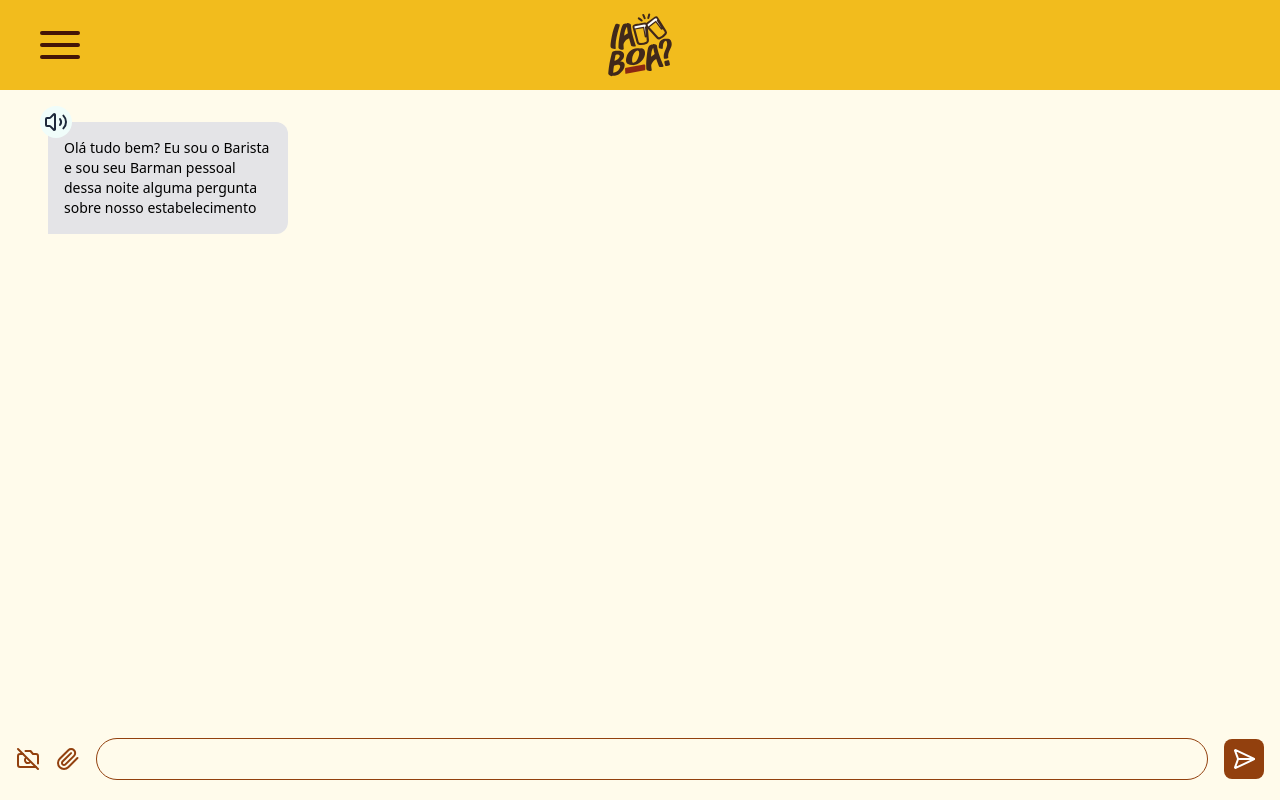
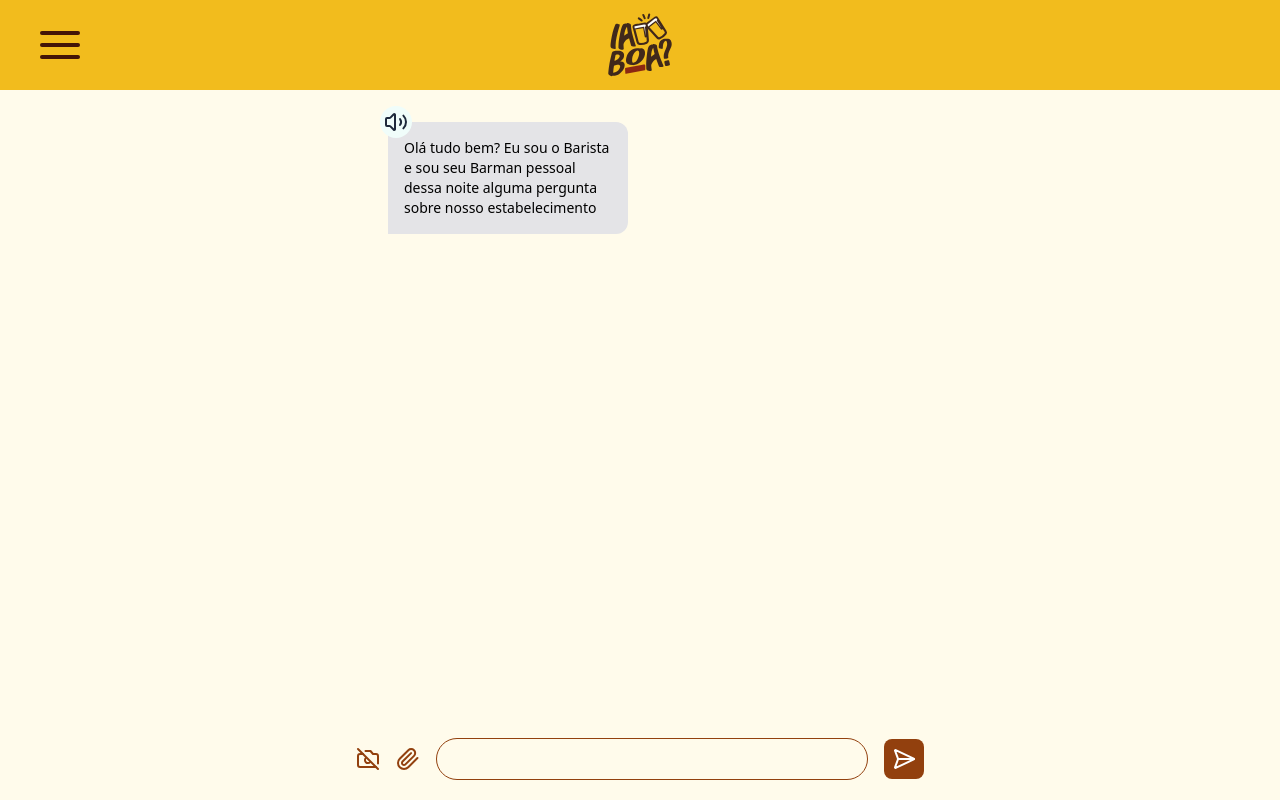
Before and after one commit to retr0lbb/text-to-speech-gemini-barista-app, a Next.js app: page / in a window 1280 px wide. Built offline with nearby package versions, Linux system fonts and the light colour scheme; no server answers.

Commit message:
feat: add some style breakpoints

```diff
--- a/app/page.tsx
+++ b/app/page.tsx
@@ -103,7 +103,7 @@ export default function Home() {
             <div className="w-full h-1 bg-orange-950 rounded-xl" />
           </div>
         </div>
-        <div className="w-full flex flex-1 flex-col gap-1 overflow-y-scroll px-10">
+        <div className="w-full md:max-w-[600px] flex flex-1 flex-col gap-1 overflow-y-scroll px-10">
           {messages.map((item) => {
             return <Message content={item.content} key={item.audioId} audioId={item.audioId} isFromYou={item.isFromYou} />
           })}
@@ -113,7 +113,7 @@ export default function Home() {
         </div>
 
         {isOutOfTokens=== true? (
-          <form onSubmit={getTrivialMessagesInDatabase} className="flex w-full items-center justify-center gap-4 pb-5 px-4">
+          <form onSubmit={getTrivialMessagesInDatabase} className="flex w-full md:max-w-[600px] items-center justify-center gap-4 pb-5 px-4">
             <div className="flex items-center gap-4 text-amber-800">
               <CameraOff />
               <Paperclip />
@@ -124,7 +124,7 @@ export default function Home() {
             </button>
           </form>
         ): (
-        <form onSubmit={sendMessage} className="flex w-full items-center justify-center gap-4 pb-5 px-4">
+        <form onSubmit={sendMessage} className="flex w-full md:max-w-[600px] items-center justify-center gap-4 pb-5 px-4">
           <div className="flex items-center gap-4 text-amber-800">
             <CameraOff />
             <Paperclip />
```
Also changed, not shown: 2 other files (tests, documents, lock files or other folders).
